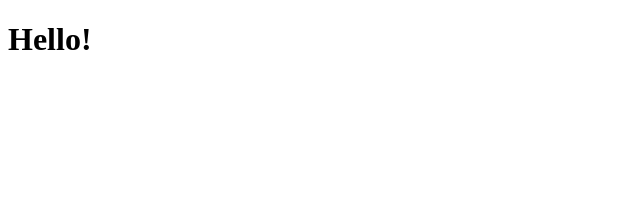
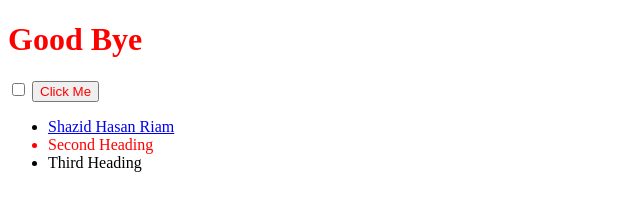
Before and after one commit to ShazidHasanRiam/100DaysOfWebDevelopment, a plain HTML site: page 10. DOM/index.html in a window 1280 px wide. Shown: the whole page, without its empty margins (0-640 px from the left). Drawn offline with Linux system fonts and the light colour scheme.

Commit message:
DOM Update

```diff
--- a/10. DOM/index.html
+++ b/10. DOM/index.html
@@ -8,10 +8,25 @@
     <link rel="stylesheet" href="style.css">
 </head>
 <body>
-<h1>Hello!</h1>
+<h1 id="title">Hello!</h1>
+<input type="checkbox">
+<button class="btn"> Click Me</button>
+
+<ul id="list">
+    <li class="item">
+        <a href="http://fb.com/ShazidHasanRiam">Shazid Hasan Riam</a></li>
+    <li>
+        Second Heading
+    </li>
+    <li>
+        Third Heading
+    </li>
+</ul>
 
 
+<footer>
+    <script src="script.js"></script>
+</footer>
 
-<script src="script.js"></script>
 </body>
 </html>
--- a/10. DOM/script.js
+++ b/10. DOM/script.js
@@ -1 +1,14 @@
+//javascript working test
 alert("Hello! JS is working")
+
+// get element by tag name
+document.getElementsByTagName("li")[1].style.color = "red";
+
+//get element by class name
+document.getElementsByClassName("btn")[0].style.color = "red";
+
+//get element by id
+document.getElementById("title").innerHTML = "Good Bye";
+
+//query selector
+document.querySelector("#title").style.color = "red";
```
